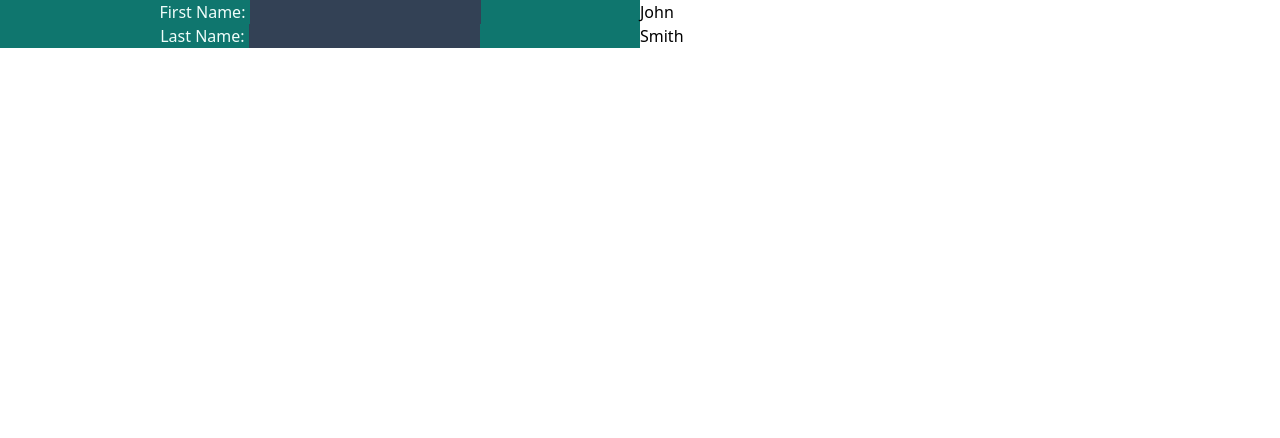
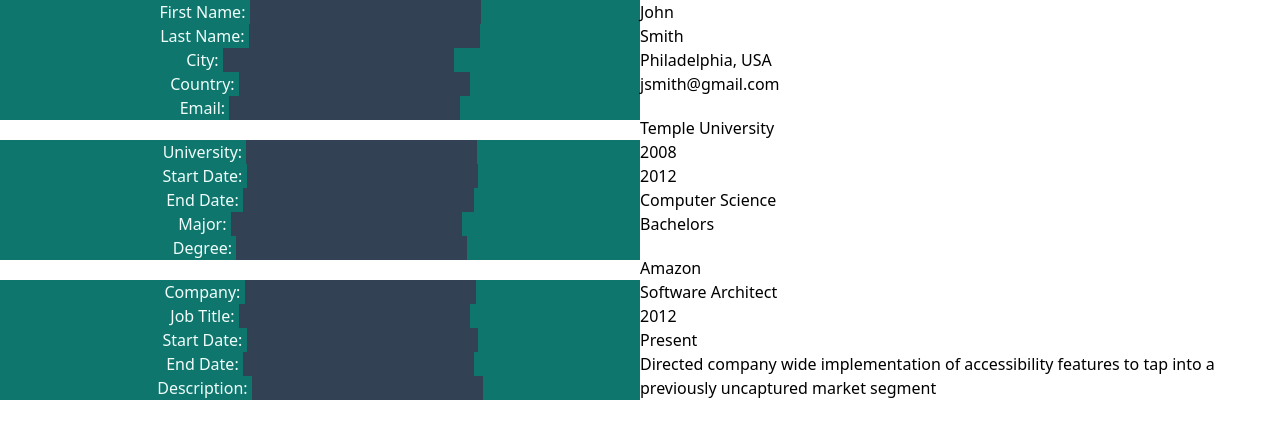
Before and after one commit to alexwittwer/cv-builder, a React (Vite) app: page / in a window 1280 px wide. Shown: the top 438 px of the page. Built offline with nearby package versions, Linux system fonts and the light colour scheme.

Commit message:
update root, forgot to commit earlier

```diff
--- a/src/components/app.jsx
+++ b/src/components/app.jsx
@@ -15,7 +15,7 @@ export default function App() {
     start: "2008",
     end: "2012",
     major: "Computer Science",
-    level: "Bachelors",
+    degree: "Bachelors",
   });
   const [work, setWork] = useState({
     work: "Amazon",
@@ -25,24 +25,21 @@ export default function App() {
     desc: "Directed company wide implementation of accessibility features to tap into a previously uncaptured market segment ",
   });
 
-  function handleBio(field, e) {
+  function handleBio(e) {
     const newBio = { ...bio };
-    newBio[field] = e.target.value;
-    console.log(newBio);
+    newBio[e.target.name] = e.target.value;
     setBio(newBio);
   }
 
-  function handleEducation(field, e) {
+  function handleEducation(e) {
     const newEducation = { ...education };
-    newEducation[field] = e.target.value;
-    console.log(newEducation);
+    newEducation[e.target.name] = e.target.value;
     setEducation(newEducation);
   }
 
-  function handleWork(field, e) {
+  function handleWork(e) {
     const newWork = { ...work };
-    newWork[field] = e.target.value;
-    console.log(newWork);
+    newWork[e.target.name] = e.target.value;
     setWork(newWork);
   }
 
--- a/src/components/bio.jsx
+++ b/src/components/bio.jsx
@@ -8,19 +8,50 @@ export default function Bio({ handleBio }) {
         First Name:{" "}
         <input
           type="text"
-          name="name"
+          name="firstName"
           id="firstName"
-          onChange={(e) => handleBio("firstName", e)}
+          onChange={(e) => handleBio(e)}
+          className="bg-slate-700"
+        />
+      </label>
+      <label htmlFor="lastName">
+        Last Name:{" "}
+        <input
+          type="text"
+          name="lastName"
+          id="lastName"
+          onChange={(e) => handleBio(e)}
           className="bg-slate-700"
         />
       </label>
       <label htmlFor="location">
-        Last Name:{" "}
+        City:{" "}
         <input
           type="text"
           name="location"
-          id="lastName"
-          onChange={(e) => handleBio("lastName", e)}
+          id="location"
+          onChange={(e) => handleBio(e)}
+          className="bg-slate-700"
+        />
+      </label>
+      <label htmlFor="country">
+        Country:{" "}
+        <input
+          type="text"
+          name="country"
+          id="country"
+          onChange={(e) => handleBio(e)}
+          className="bg-slate-700"
+        />
+      </label>
+
+      <label htmlFor="email">
+        Email:{" "}
+        <input
+          type="text"
+          name="email"
+          id="email"
+          onChange={(e) => handleBio(e)}
           className="bg-slate-700"
         />
       </label>
--- a/src/components/cv.jsx
+++ b/src/components/cv.jsx
@@ -1,8 +1,28 @@
-export default function Cv({ bio, education, experience }) {
+export default function Cv({ bio, education, work }) {
   return (
-    <section>
-      <p>{bio.firstName}</p>
-      <p>{bio.lastName}</p>
+    <section className="grid gap-5">
+      <div className="bio">
+        <p>{bio.firstName}</p>
+        <p>{bio.lastName}</p>
+        <p>
+          {bio.location}, {bio.country}
+        </p>
+        <p>{bio.email}</p>
+      </div>
+      <div className="education">
+        <p>{education.university}</p>
+        <p>{education.start}</p>
+        <p>{education.end}</p>
+        <p>{education.major}</p>
+        <p>{education.degree}</p>
+      </div>
+      <div className="work">
+        <p>{work.work}</p>
+        <p>{work.title}</p>
+        <p>{work.start}</p>
+        <p>{work.end}</p>
+        <p>{work.desc}</p>
+      </div>
     </section>
   );
 }
--- /dev/null
+++ b/src/components/education.jsx
@@ -0,0 +1,60 @@
+export default function Education({ handleEducation }) {
+  return (
+    <form
+      action=""
+      id="education"
+      className="education flex flex-col justify-between items-center bg-teal-700 text-teal-50"
+    >
+      <label htmlFor="university" className="">
+        University:{" "}
+        <input
+          type="text"
+          name="university"
+          id="university"
+          onChange={(e) => handleEducation(e)}
+          className="bg-slate-700"
+        />
+      </label>
+      <label htmlFor="start" className="">
+        Start Date:{" "}
+        <input
+          type="text"
+          name="start"
+          id="start"
+          onChange={(e) => handleEducation(e)}
+          className="bg-slate-700"
+        />
+      </label>
+      <label htmlFor="end" className="">
+        End Date:{" "}
+        <input
+          type="text"
+          name="end"
+          id="end"
+          onChange={(e) => handleEducation(e)}
+          className="bg-slate-700"
+        />
+      </label>
+      <label htmlFor="major" className="">
+        Major:{" "}
+        <input
+          type="text"
+          name="major"
+          id="major"
+          onChange={(e) => handleEducation(e)}
+          className="bg-slate-700"
+        />
+      </label>
+      <label htmlFor="degree" className="">
+        Degree:{" "}
+        <input
+          type="text"
+          name="degree"
+          id="degree"
+          onChange={(e) => handleEducation(e)}
+          className="bg-slate-700"
+        />
+      </label>
+    </form>
+  );
+}
--- a/src/components/form.jsx
+++ b/src/components/form.jsx
@@ -1,9 +1,13 @@
 import Bio from "./bio";
+import Education from "./education";
+import Work from "./work";
 
 export default function Form({ handleBio, handleWork, handleEducation }) {
   return (
-    <section id="form" className="form flex flex-col">
+    <section id="form" className="form flex flex-col gap-5">
       <Bio handleBio={handleBio} />
+      <Education handleEducation={handleEducation} />
+      <Work handleWork={handleWork} />
     </section>
   );
 }
--- /dev/null
+++ b/src/components/work.jsx
@@ -0,0 +1,68 @@
+export default function Work({ handleWork }) {
+  /*
+    work: "Amazon",
+    title: "Software Architect",
+    start: "2012",
+    end: "Present",
+    desc: "Directed company wide implementation of accessibility features to tap into a previously uncaptured market segment ",
+    */
+
+  return (
+    <form
+      action=""
+      id="work"
+      className="work flex flex-col justify-between items-center bg-teal-700 text-teal-50"
+    >
+      <label htmlFor="work" className="">
+        Company:{" "}
+        <input
+          type="text"
+          name="work"
+          id="work"
+          onChange={(e) => handleWork(e)}
+          className="bg-slate-700"
+        />
+      </label>
+      <label htmlFor="title" className="">
+        Job Title:{" "}
+        <input
+          type="text"
+          name="title"
+          id="title"
+          onChange={(e) => handleWork(e)}
+          className="bg-slate-700"
+        />
+      </label>
+      <label htmlFor="start" className="">
+        Start Date:{" "}
+        <input
+          type="text"
+          name="start"
+          id="start"
+          onChange={(e) => handleWork(e)}
+          className="bg-slate-700"
+        />
+      </label>
+      <label htmlFor="end" className="">
+        End Date:{" "}
+        <input
+          type="text"
+          name="end"
+          id="end"
+          onChange={(e) => handleWork(e)}
+          className="bg-slate-700"
+        />
+      </label>
+      <label htmlFor="desc" className="">
+        Description:{" "}
+        <input
+          type="text"
+          name="desc"
+          id="desc"
+          onChange={(e) => handleWork(e)}
+          className="bg-slate-700"
+        />
+      </label>
+    </form>
+  );
+}
```
